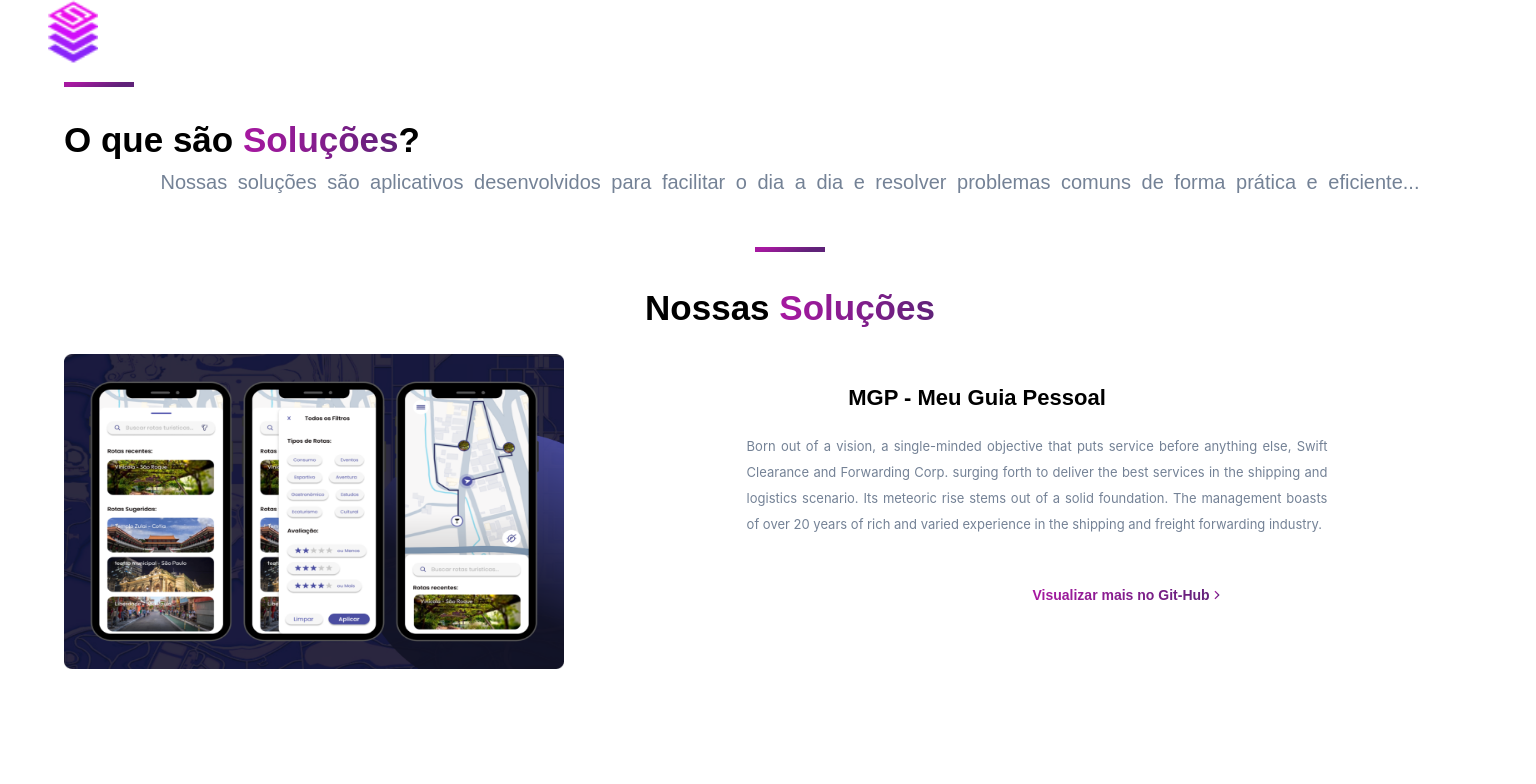
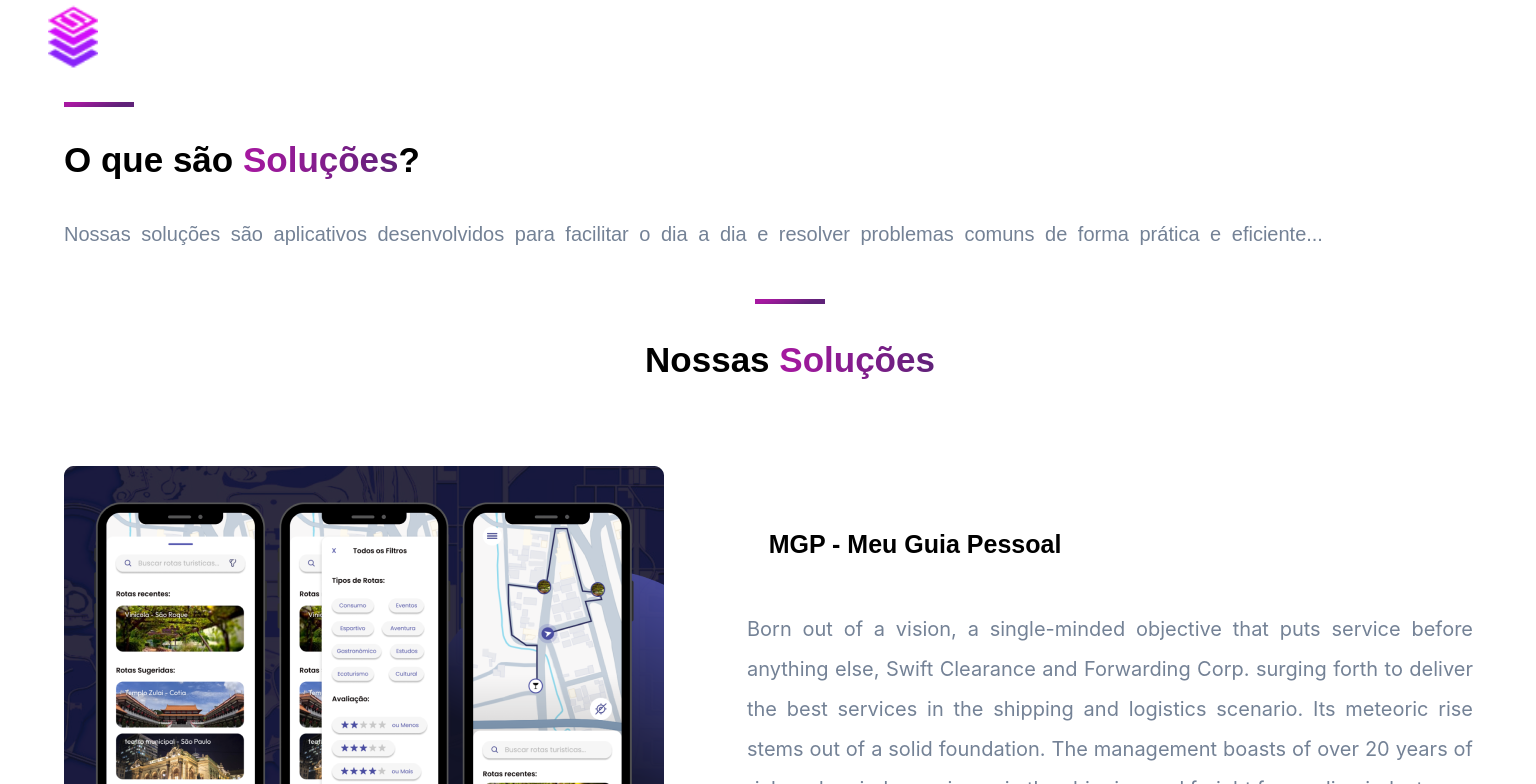
Before and after one commit to Tevezx/stacksite, a React (Vite) app: page /stacksite/solucoes in a window 1536 px wide. Shown: the top 784 px of the page. Built offline with nearby package versions, Linux system fonts and the light colour scheme.

Commit message:
responsividade finalizada

```diff
--- a/Components/Contato/Contato.jsx
+++ b/Components/Contato/Contato.jsx
@@ -7,7 +7,7 @@
 import linkedin from '../../src/assets/linkedin_contact.png';
 import email from '../../src/assets/mail_contact.png';
 import ilustracao from '../../src/assets/ilustracao_contact.png';
-import ilustracao_transparente from '../../src/assets/ilustracao_contact_transparente.png';
+
 
 export default function Contato() {
     return (
@@ -67,9 +67,6 @@
             <div className='illustration'>
                 <img src={ilustracao} />
             </div>
-            <div className='transparent-illustration'>
-                <img src={ilustracao_transparente} />
-            </div>
         </section>
     );
 }
--- a/Style/Contato/Contato.css
+++ b/Style/Contato/Contato.css
@@ -4,6 +4,7 @@
     --link: #5F2278;
     --black: black;
 }
+
 
 .contact-section {
     width: 100vw;
@@ -16,8 +17,6 @@
     padding: 20px;
     box-sizing: border-box;
     position: relative;
-    overflow: hidden;
-
 }
 
 .social-button {
@@ -146,11 +145,7 @@
 }
 
 @media screen and (min-width:768px){
-    .transparent-illustration{
-        top: 77.5em;
-        width: 100%;
-        left: 10px;
-    }
+
     .contact-title, .contact-highlight, .contact-subtitle {
         font-size: 2rem;
         text-align: center;
@@ -179,20 +174,10 @@
     }
 }
 
-@media screen and (min-width:1024px){
-    .transparent-illustration{
-        left: 8.7em;
-    }
 
-}
 
 @media screen and (min-width:1440px){
-    .transparent-illustration{
-        left: 1.4em;
-        align-self: flex-end;
-        bottom: 6em;
-        margin-left: 39em;
-    }
+
     .contact-highlight, .contact-subtitle, .contact-title{
         font-size: 5rem;
     }
@@ -204,7 +189,7 @@
         margin-bottom: 40px;
     }
     .illustration{
-        align-self: flex-end;
+        left: 40em;
         bottom: 39em;
     }
     .contact-highlight, .contact-subtitle, .contact-title, .contact-text{
@@ -216,18 +201,17 @@
         text-align: justify;
         font-size: 20px;
     }
-    .contact-section{
-        padding: 0px 50px 0px 50px;
 
-    }
     .contact-section{
         height: 110vh; /* Força a seção a ocupar a altura exata da tela */
         justify-content: flex-start;
         padding-left: 100px;
+        width: 100vh;
     }
     .star-icon {
         top: 10em;
         width: 100px;
+        left: 90em;
     }
 }
 @media screen and (min-width: 2560px){
@@ -273,15 +257,5 @@
         width: 1250px;
         bottom: 64em;
     }
-    .transparent-illustration img{
-        width: 100%; /* Define a largura total da imagem */
-        max-width: none; /* Remove limitações de largura máxima */
-        height: auto; /* Mantém a proporção */
-    }
-    .transparent-illustration{
-        margin-top: 80em;
-        margin-left: 77.6em;
-        width: 49%;
-    }
 
 }
--- a/Style/Footer/Footer.css
+++ b/Style/Footer/Footer.css
@@ -14,7 +14,7 @@
 
 footer {
     background: linear-gradient(to top, #5F2278, #A718A1);
-    width: 100%;
+    width: 100vw;
     padding: 2rem 1rem;
     margin-top: auto;
 }
--- a/Style/Header/Header.css
+++ b/Style/Header/Header.css
@@ -192,15 +192,16 @@
 
         .logo{
             width: 50px;
+            padding-top: 10px;
         }
 
         .desktop-menu .link-desktop {
             padding: 10px 30px;
-            font-size: 18px;
+            font-size: 20px;
         }
 
         .contato-desktop {
-            font-size: 18px;
+            font-size: 20px;
             padding: 10px 50px;
         }
     }
--- a/Style/Solucoes/Solucoes.css
+++ b/Style/Solucoes/Solucoes.css
@@ -6,8 +6,8 @@
 }
 
 .Solucao-container{
-    width: 100vw;
-    min-height: 100vh;
+    width: auto;
+    min-height: 130vh;
     display: flex;
     flex-direction: column;
     align-items: center;
@@ -124,6 +124,7 @@
     }
     .linha_solucoes1{
         align-self: self-start;
+        padding-top: 20px;
 
     }
     .img_telas_app{
@@ -146,10 +147,53 @@
     }
     .Solucao-container{
         padding-left: 4em;
-
+        height: 100vh;
+        justify-content: flex-start;
     }
     .btn_link{
         bottom: 19em;
         left: 24em;
     }
+    .emBreve{
+        position: relative;
+        bottom: 10em;
+        font-size: 20px;
+    }
 }
+@media screen and (min-width: 1440px){
+    .textInicial{
+        display: flex;
+        align-self: flex-start;
+        margin-top: 2rem;
+    }
+    .img_telas_app{
+        width: 600px;
+        height: 415px;
+        align-self: self-start;
+        margin-top: 5rem;
+    }
+    .Solucao-container{
+        height: 130vh;
+    }
+    .descricao_mgp{
+        max-width: 50%;
+        left: 16em;
+        bottom: 17em;
+        line-height: 2;
+        font-size: 20px;
+    }
+    .titulo_mgp{
+        left: 5em;
+        bottom: 15em;
+        font-size: 25px;
+    }
+    .btn_link{
+        font-size: 25px !important;
+        bottom: 12em;
+        left: 19em;
+    }
+    .img_vector{
+        width: 15px;
+        height: 15px;
+    }
+}
```
Also changed, not shown: src/assets/ilustracao_contact.png.
